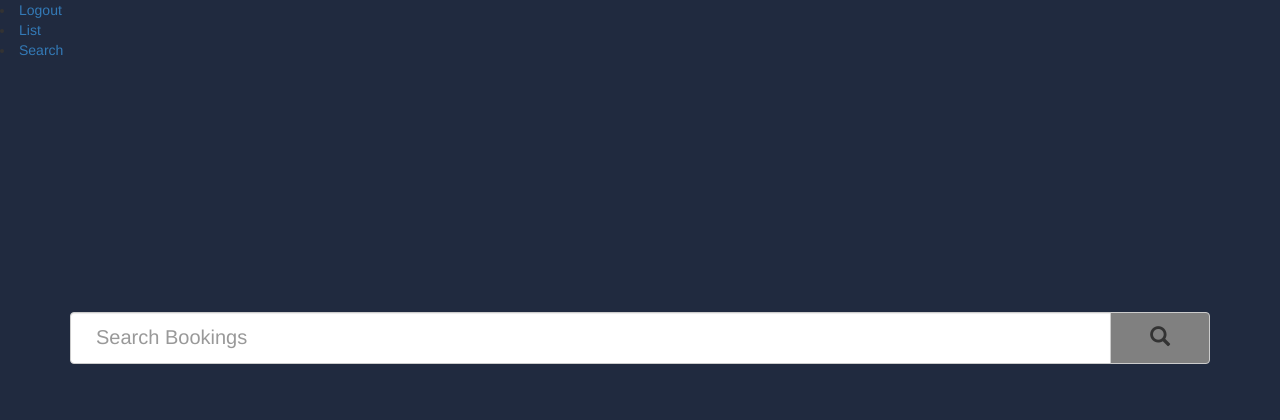
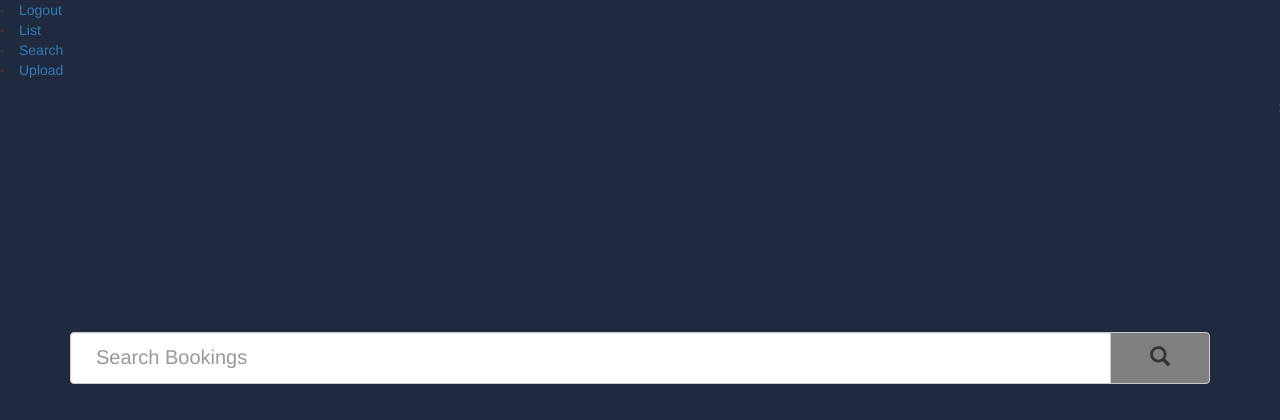
Before and after one commit to Aljesh-basnet/PowerRangers_ADC6_PartII, a Django app: page /search/ in a window 1280 px wide. Shown: the top 420 px of the page. Run offline with Django 3.2, Linux system fonts and the light colour scheme; some libraries are stand-ins or nearby versions.

Commit message:
update on update.html

```diff
--- a/PowerRangers_ADC6/customer/urls.py
+++ b/PowerRangers_ADC6/customer/urls.py
@@ -12,7 +12,8 @@ urlpatterns =[
     path('booking/delete/<int:ID>', views.delete_book),
     path('search/',views.search),
     path('search/searchlist',views.searchresults),
-    path('upload/',views.upload),
+    path('uploadview/',views.upload_view,name="upload_view"),
+    path('upload/upload/',views.upload_destination,name="uploadimage"),
     path('signup/',views.register_user,name="signup"),
     path('login/',views.authenticate_user, name="login"),
     path('logout/',views.logout, name="logout")
--- a/PowerRangers_ADC6/customer/views.py
+++ b/PowerRangers_ADC6/customer/views.py
@@ -1,14 +1,14 @@
 from django.shortcuts import render
 from django.http import HttpResponse
 from django.template import Template,Context
-from .models import BookRoom
 from django.db.models import Q
 from django.views.generic import TemplateView
 from django.core.files.storage import FileSystemStorage
 from django.contrib.auth.models import User,auth
 from django.contrib.auth import authenticate,login,logout
 from django.contrib import messages
-
+from django.core.files.storage import FileSystemStorage
+from .models import *
 
 
 def index(request):
@@ -85,13 +85,33 @@ def searchresults(request):
     Context = {'result': result}
     return render(request, 'Bookings/searchlist.html', Context)
 
+def upload_view(request):
 
-def upload(request):
-    if request.method == 'POST':
-        uploaded_file = request.FILES['document']
-        file_object = FileSystemStorage()
-        file_object.save(uploaded_file.name, uploaded_file)
     return render(request, 'Bookings/uploadfile.html')
+
+def upload_destination(request):
+    if request.method == 'POST'and request.FILES['image']:
+        get_image = request.FILES['image']
+        fileSystemStorage = FileSystemStorage()
+        filename = fileSystemStorage.save(get_image.name, get_image)
+        url = fileSystemStorage.url(filename)
+
+        get_destination_name = request.POST['name']
+        get_destination_description = request.POST['description']
+
+        destination_obj = Destination(destination_image=url,destination_name=get_destination_name,destination_description=get_destination_description)
+        destination_obj.save()
+        return redirect('/')
+    else:
+        return HttpResponse("Error")
+
+# def upload(request):
+
+#     if request.method == 'POST':
+#          uploaded_file = request.FILES['document']
+#          file_object = FileSystemStorage()
+#          file_object.save(uploaded_file.name, uploaded_file)
+#     return render(request, 'Bookings/uploadfile.html')
 
 
 def register_user(request):
--- a/PowerRangers_ADC6/templates/Bookings/bookingform.html
+++ b/PowerRangers_ADC6/templates/Bookings/bookingform.html
@@ -45,6 +45,7 @@
             <li><a href="/logout">Logout</a></li>
             <li><a href="/booking">List</a></li>
             <li><a href="/search">Search</a></li>
+            <li><a href="/uploadview">Upload</a></li>
 
 
           </ul>
--- a/PowerRangers_ADC6/templates/Bookings/bookings.html
+++ b/PowerRangers_ADC6/templates/Bookings/bookings.html
@@ -23,6 +23,7 @@
         <li><a href="/logout">Logout</a></li>
 
         <li><a href="/search">Search</a></li>
+        <li><a href="/upload">Upload</a></li>
 
 
       </ul>
--- a/PowerRangers_ADC6/templates/Bookings/bookingsupdateform.html
+++ b/PowerRangers_ADC6/templates/Bookings/bookingsupdateform.html
@@ -39,6 +39,7 @@
             <li><a href="/logout">Logout</a></li>
             <li><a href="/booking">List</a></li>
             <li><a href="/search">Search</a></li>
+            <li><a href="/upload">Upload</a></li>
 
 
           </ul>
--- a/PowerRangers_ADC6/templates/Bookings/search.html
+++ b/PowerRangers_ADC6/templates/Bookings/search.html
@@ -35,6 +35,7 @@
     <li><a href="/logout">Logout</a></li>
             <li><a href="/booking">List</a></li>
             <li><a href="/search">Search</a></li>
+            <li><a href="/upload">Upload</a></li>
   	<marquee><h1>Search is based on customer name, customer email and customer contact</h1></marquee>
   	<form action="searchlist" method="POST"> {% csrf_token %}
    <div class="container">
--- a/PowerRangers_ADC6/templates/Bookings/searchlist.html
+++ b/PowerRangers_ADC6/templates/Bookings/searchlist.html
@@ -14,6 +14,7 @@
         <li><a href="/logout">Logout</a></li>
         <li><a href="/booking">List</a></li>
         <li><a href="/search">Search</a></li>
+        <li><a href="/upload">Upload</a></li>
 
 
       </ul>
--- a/PowerRangers_ADC6/templates/Bookings/uploadfile.html
+++ b/PowerRangers_ADC6/templates/Bookings/uploadfile.html
@@ -17,9 +17,11 @@
 			<li><a href="/logout">Logout</a></li>
             <li><a href="/booking">List</a></li>
             <li><a href="/search">Search</a></li>
-		<form method="post" enctype="multipart/form-data">
+		<form method="post" action="{% url 'uploadimage' %}" enctype="multipart/form-data">
 			 {% csrf_token %}
-			 <input type="file" name="document">
+			 	<input class="btn" type="file" name="image"><br>
+				 <input type="text" name="name" placeholder="name"><br>
+				 <input type="text" name="description" placeholder="description"><br>
 			 <button type="submit" class="p1">Upload</button>
 
 		</form>
```
Also changed, not shown: PowerRangers_ADC6/customer/models.py (+8 -0 lines), PowerRangers_ADC6/customer/migrations/0001_initial.py (added), PowerRangers_ADC6/db.sqlite3, PowerRangers_ADC6/media/4.jpg (added), PowerRangers_ADC6/media/viber_image_2020-01-11_12-27-52.jpg (added), 1 other file.
